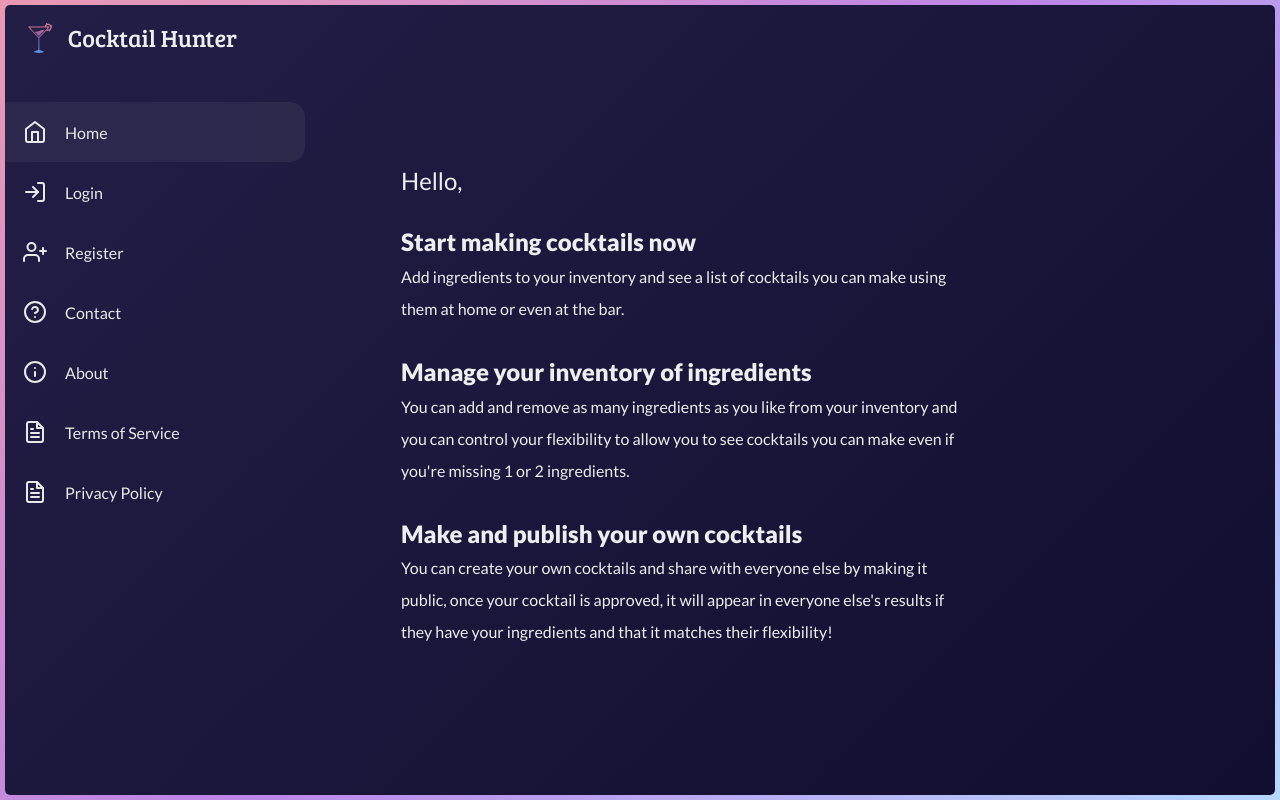
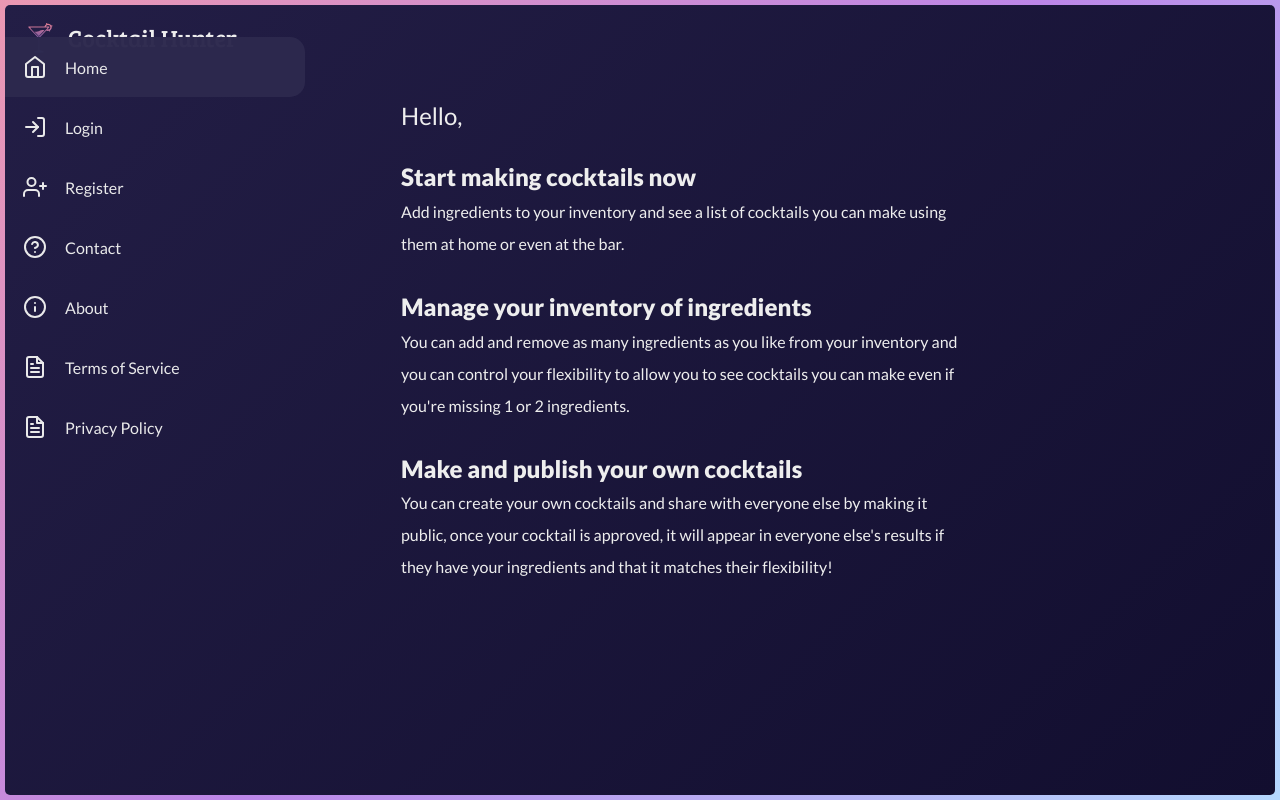
Before and after one commit to Cocktail-Hunter/nextjs, a React (Create React App) app: page / in a window 1280 px wide. Built offline with nearby package versions, Linux system fonts and the light colour scheme.

Commit message:
Keep header fixed on desktop screen sizes

```diff
--- a/src/Components/Header.scss
+++ b/src/Components/Header.scss
@@ -32,7 +32,11 @@ header {
 }
 
 @media only screen and (min-width: 800px) {
-  header .toggleSidebar {
-    display: none;
+  header {
+    position: fixed;
+
+    .toggleSidebar {
+      display: none;
+    }
   }
 }
```
